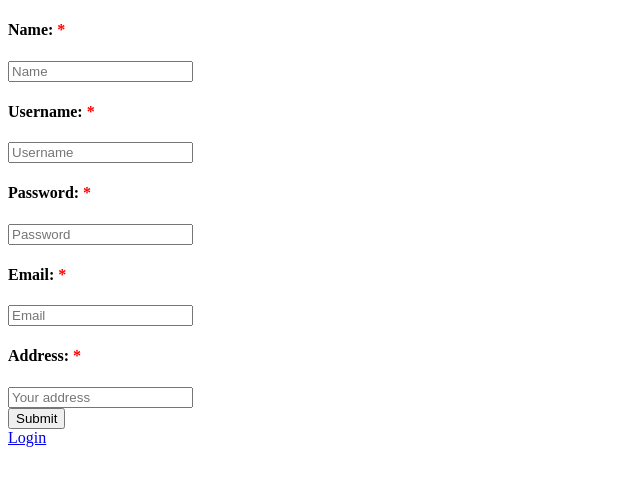
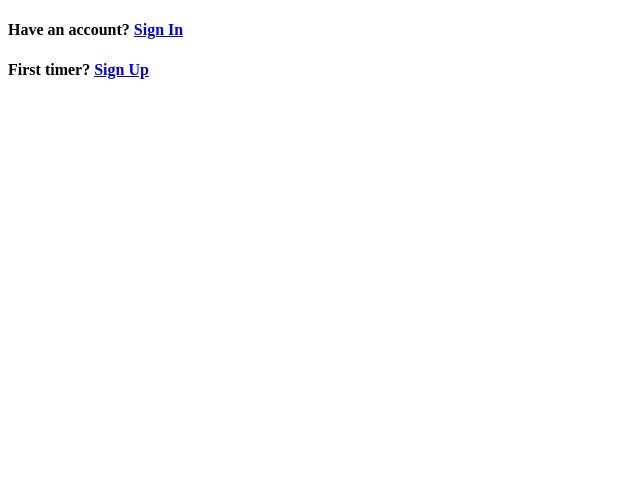
Before and after one commit to temmietope/react-authentication, a React (Create React App) app: page / in a window 1280 px wide. Shown: the top 486 px of the page, without its empty margins (0-640 px from the left). Built offline with nearby package versions, Linux system fonts and the light colour scheme.

Commit message:
changed ui

```diff
--- a/src/component/Home.js
+++ b/src/component/Home.js
@@ -1,5 +1,5 @@
 import React, { Component } from "react";
-import Register from "./Register";
+import { Link } from "react-router-dom";
 
 class Home extends Component {
   register = (email, password) => {
@@ -8,7 +8,12 @@
   render() {
     return (
       <>
-        <Register register={this.register} {...this.props} />
+        <h4>
+          Have an account? <Link to="/login">Sign In</Link>
+        </h4>
+        <h4>
+          First timer? <Link to="/register">Sign Up</Link>
+        </h4>
       </>
     );
   }
```
